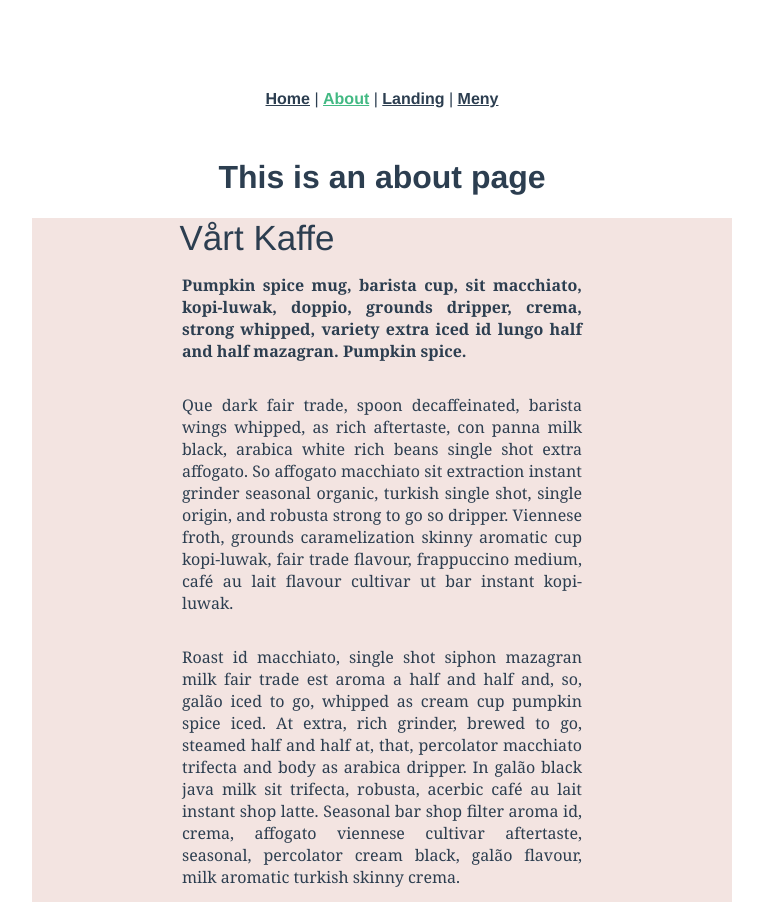
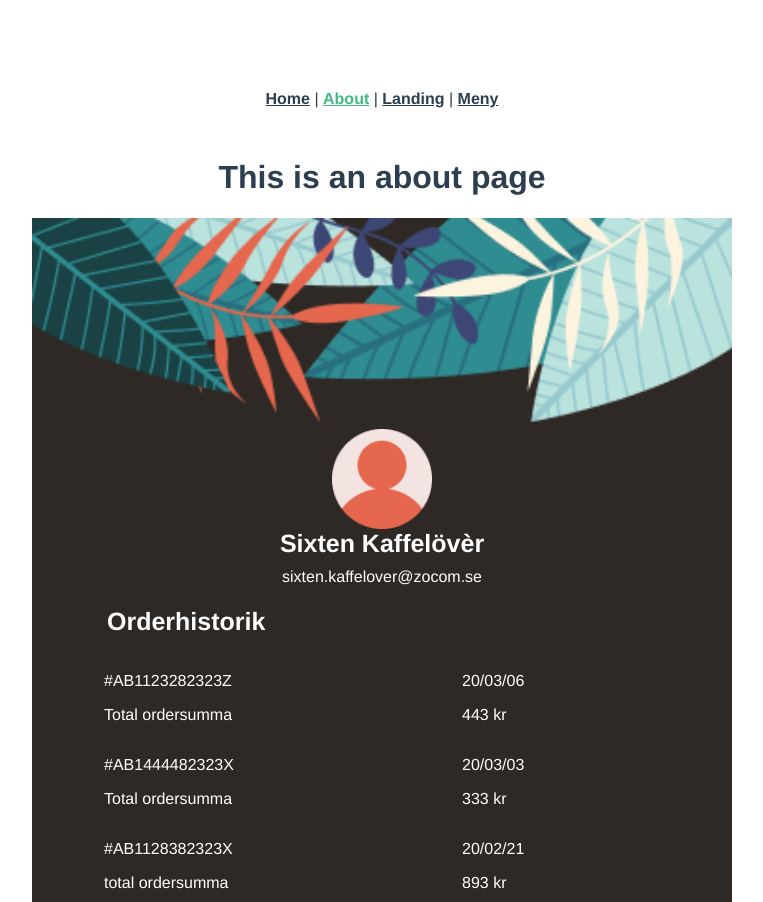
Before and after one commit to FelixGrahn/Airbean, a Vue app in the folder airbeanmap/: page /About in a window 1280 px wide. Shown: the top 902 px of the page, without its empty margins (258-1021 px from the left). Built offline with nearby package versions, Linux system fonts and the light colour scheme.

Commit message:
worked on Profile component

```diff
--- a/airbeanmap/src/components/Vartkaffe.vue
+++ b/airbeanmap/src/components/Vartkaffe.vue
@@ -56,7 +56,7 @@ p {
   width: 25em;
 }
 .bold {
-  font-weight: 700;
+  font-weight: 600;
 }
 b {
  font-size: 20px;
--- /dev/null
+++ b/airbeanmap/src/views/Profile.vue
@@ -0,0 +1,100 @@
+<template>
+  <div class="profile">
+    <img src="../assets/header-leaf.png" />
+    <img class="profile-img" src="../assets/Profile.png" />
+    <span class="name"> Sixten Kaffelövèr </span>
+    <span> sixten.kaffelover@zocom.se </span>
+    <h2>Orderhistorik</h2>
+    <div class="grid-container">
+      <div class="item1">
+        <p>#AB1123282323Z</p>
+        <p>Total ordersumma</p>
+      </div>
+      <div class="item2">
+        <p>20/03/06</p>
+        <p>443 kr</p>
+      </div>
+      <div class="item3">
+        <p>#AB1444482323X</p>
+        <p>Total ordersumma</p>
+      </div>
+      <div class="item4">
+        <p>20/03/03</p>
+        <p>333 kr</p>
+      </div>
+      <div class="item5">
+        <p>#AB1128382323X</p>
+        <p>total ordersumma</p>
+      </div>
+      <div class="item6">
+        <p>20/02/21</p>
+        <p>893 kr</p>
+      </div>
+      <div class="item7"><hr /></div>
+      <div class="item8">
+        <p>Totalt spenderat</p>
+      </div>
+      <div class="item9">
+        <p>1669 kr</p>
+      </div>
+    </div>
+  </div>
+</template>
+
+<script>
+export default {};
+
+</script>
+
+<style>
+.profile {
+  display: flex;
+  flex-direction: column;
+  align-content: center;
+  background-color: #2f2926;
+}
+.profile-img {
+  display: flex;
+  align-self: center;
+  width: 100px;
+}
+span {
+  color: white;
+}
+.name {
+    font-weight: 700;
+    font-size: 25px;
+    margin-bottom: 10px;
+}
+h2 {
+  color: white;
+  font-size: 25px;
+  text-align: start;
+  margin-left: 3em;
+}
+.grid-container {
+  display: grid;
+  grid-template-areas:
+    "item1 item4"
+    "item2 item5"
+    "item3 item6"
+    "item7 ."
+    "item8 item9";
+}
+p {
+  color: white;
+  text-align: start;
+  margin-left: 4.5em;
+}
+hr {
+  width: 80%;
+  height: 1px;
+  background-color: pink;
+  margin-bottom: 7px;
+  margin-right: auto;
+  margin-left: auto;
+  margin-top: 9px;
+  border-width: 1px;
+  border-color: white;
+}
+</style>
--- a/airbeanmap/src/views/Test.vue
+++ b/airbeanmap/src/views/Test.vue
@@ -1,15 +1,17 @@
 <template>
   <div class="about">
     <h1>This is an about page</h1>
-    <Vartkaffe/>
+    <!-- <Vartkaffe/> -->
+    <Profile/>
   </div>
 
 </template>
 
 <script>
-import Vartkaffe from '../components/Vartkaffe.vue'
+// import Vartkaffe from '../components/Vartkaffe.vue'
+import Profile from './Profile.vue'
 export default {
-  components: { Vartkaffe },
+  components: { Profile },
 
 }
 </script>
```
